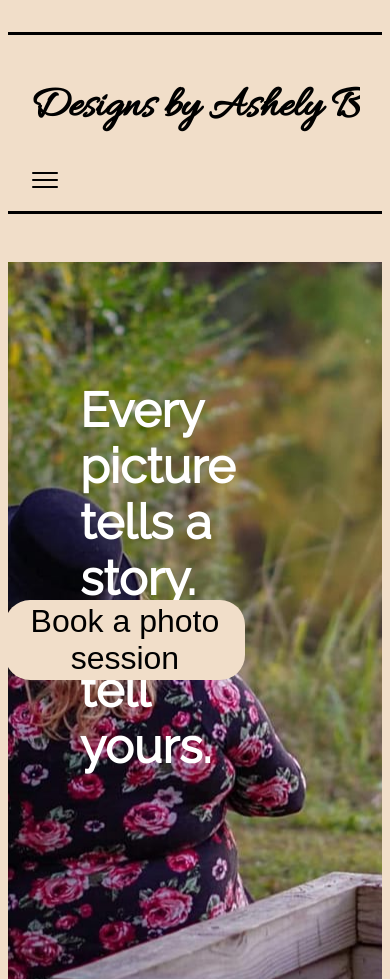
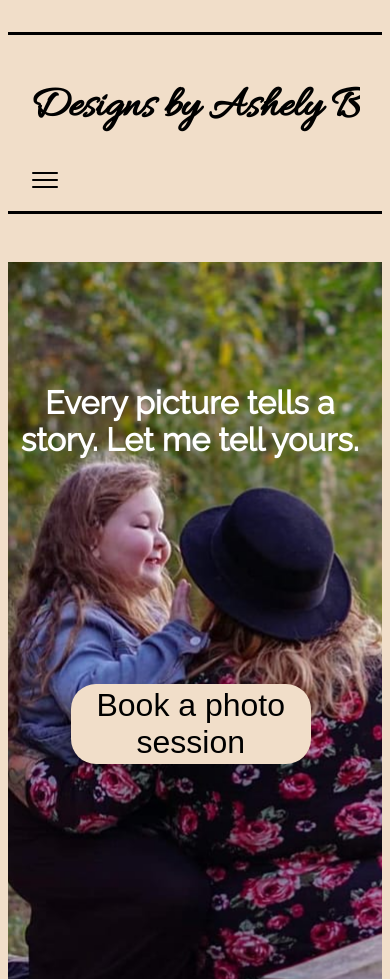
Before and after one commit to blevinspercussion/ashely-b-designs, a website: page index.html in a window 390 px wide. Shown: the top 979 px of the page. Drawn offline with nearby package versions, Linux system fonts and the light colour scheme.

Commit message:
Finished photography hero for mobile

```diff
--- a/style.css
+++ b/style.css
@@ -345,7 +345,30 @@ ul {
 
     }
 
+    .hero-photography {
+        background-position-x: -200px;
+        align-items: center;
+    }
 
+    .hero-photography h2 {
+        margin-left: 3rem;
+        width: 90vw;
+        margin-top: 5vh;
+    }
 
+    #hero-photography-text {
+        text-align: center;
+        font-size: 2rem;
+    }
+
+    .hero-buttons-div {
+        left: 0vw;
+    }
+
+    .hero-button {
+        position: relative;
+        right: -35vw;
+        top: 10vh;
+    }
 
 }
```
